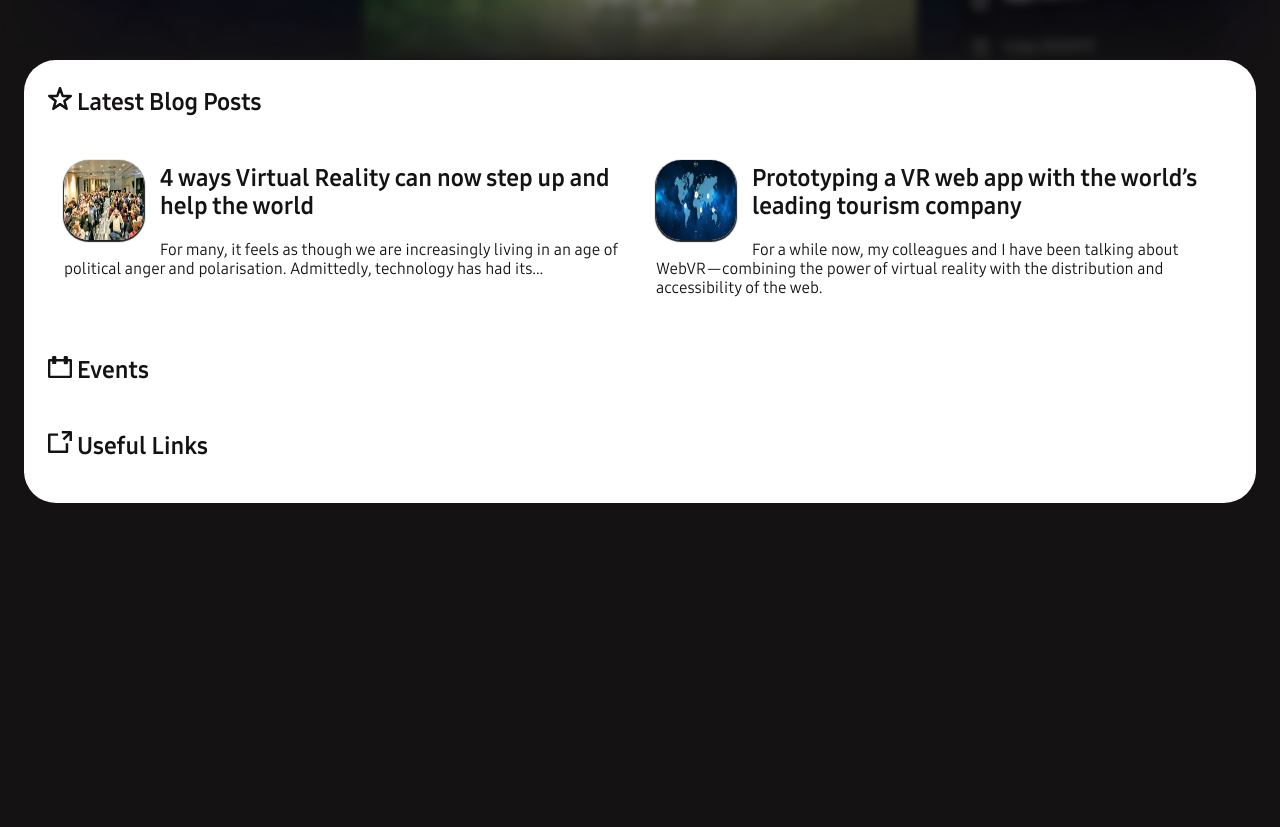
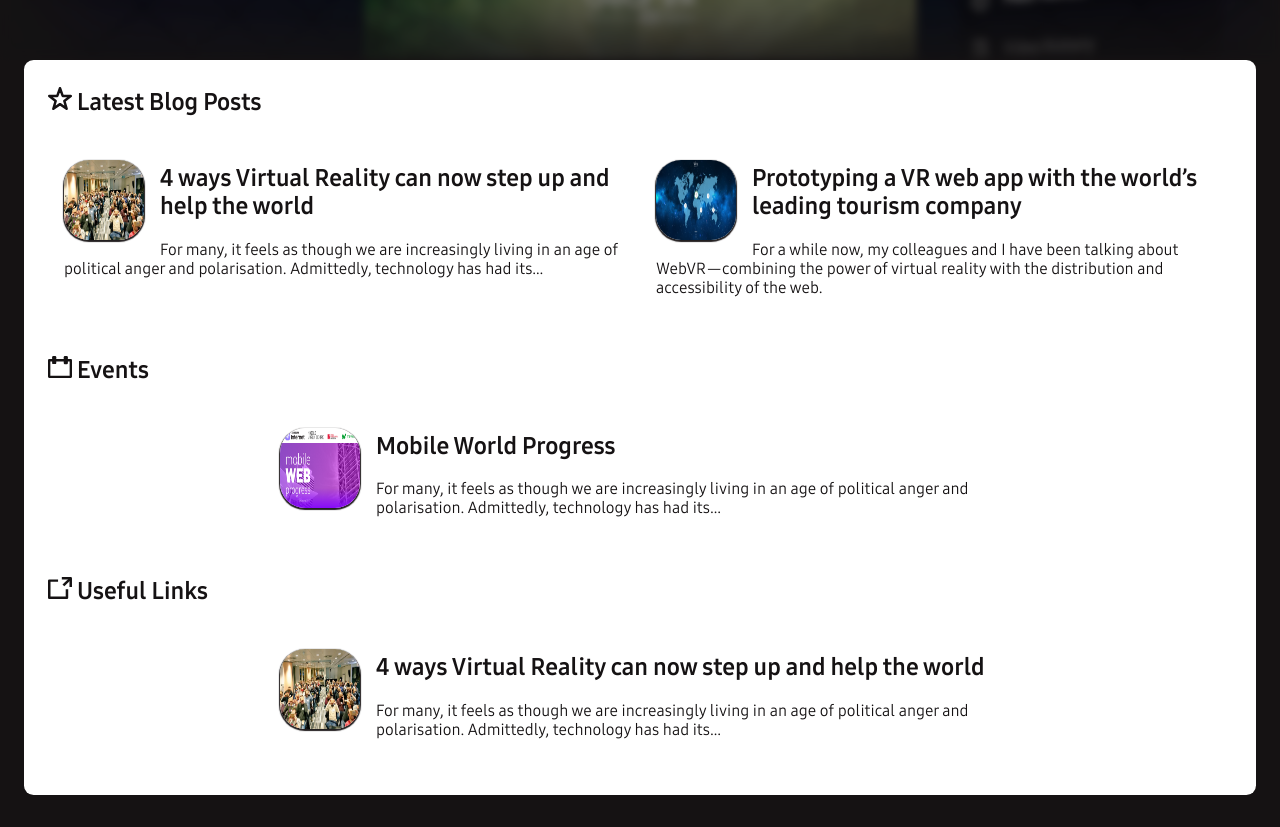
Before and after one commit to SamsungInternet/sdevhub, a plain HTML site: page index.html in a window 1280 px wide. Shown: the part 290-1117 px from the top of the page. Before the commit the page ends 825 px from the top, so only its background shows below. Drawn offline with Linux system fonts and the light colour scheme.

Commit message:
blur filter fix

```diff
--- a/css/style.css
+++ b/css/style.css
@@ -51,6 +51,7 @@ main{
 .main-header_bg{
     background-image: url('../images/bg.jpg');
     filter: blur(5px) grayscale(20%) brightness(60%);
+    -webkit-filter:filter: blur(5px) grayscale(20%) brightness(60%);
     background-size: cover;
     box-shadow: inset 1em 1em 5em 3em #231F20;
     position: absolute;
@@ -69,7 +70,7 @@ main{
     padding: 0em 1.5em 1.5em 1.5em;
     display: flex;
     flex-direction: column;
-    border-radius: 2em 2em 2em 2em;
+    border-radius: .6em .6em .6em .6em;
 }
 
 .norm-subSection_feed{
@@ -138,6 +139,7 @@ main{
 #burger-menu li{
     margin-bottom: 1em;
     list-style-type: none;
+    font-size: 1.5em;
 }
 
 #burger-menu a:link, a:visited, a:active, a:hover{
--- a/index.html
+++ b/index.html
@@ -41,11 +41,22 @@
                 </div>
 
                 <h1><img src="images/calendarLogo.svg" class="titleIcon" alt="Events"> Events</h1>
-                <div></div>
+                <div class="norm-subSection_feed">
+                    <div class="feedItem">
+                        <img src="images/feed.png" class="feed-item_image">
+                        <h2>Mobile World Progress</h2>
+                        <p>For many, it feels as though we are increasingly living in an age of political anger and polarisation. Admittedly, technology has had its…</p>
+                    </div>
+                </div>
 
                 <h1><img src="images/linksLogo.svg" class="titleIcon" alt="Links"> Useful Links</h1>
-                <div></div>
-
+                <div class="norm-subSection_feed">
+                    <div class="feedItem">
+                        <img src="images/feed.jpg" class="feed-item_image">
+                        <h2>4 ways Virtual Reality can now step up and help the world</h2>
+                        <p>For many, it feels as though we are increasingly living in an age of political anger and polarisation. Admittedly, technology has had its…</p>
+                    </div>
+                </div>
 
             </section>
 
```
Also changed, not shown: 3 other files.
